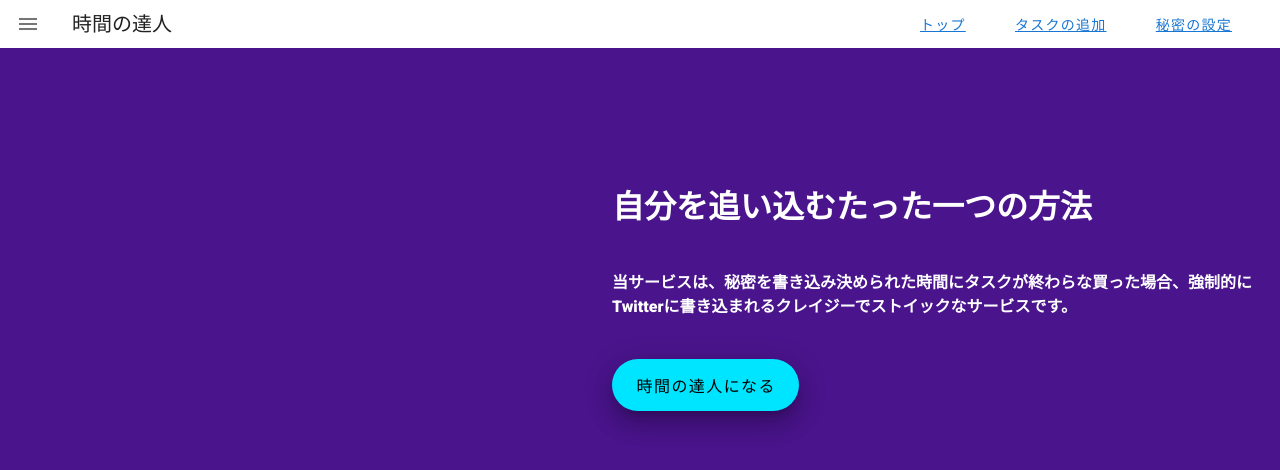
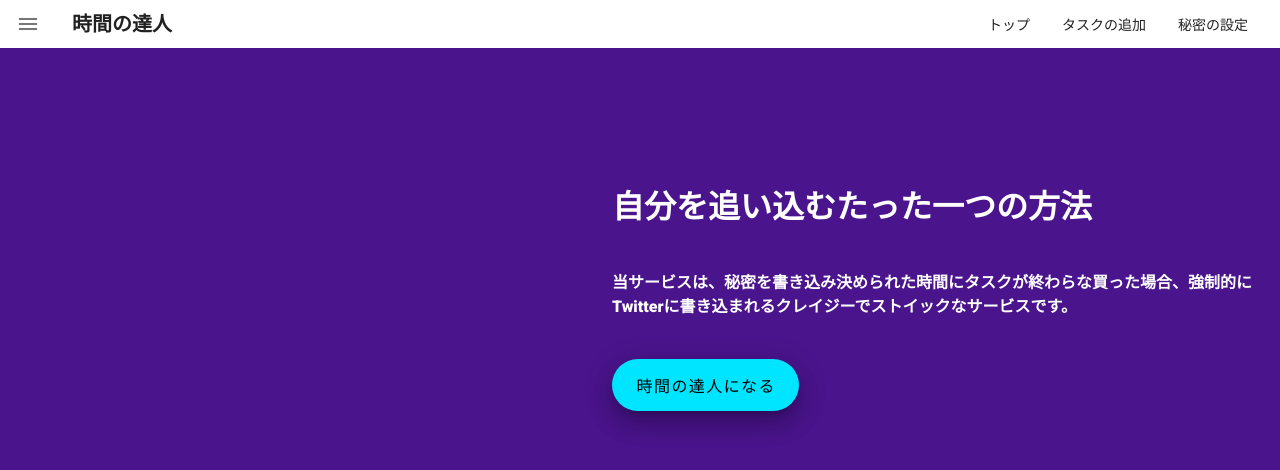
Before and after one commit to ToruTamahashi/AutumunHack2020, a Vue app in the folder vueproject/: page / in a window 1280 px wide. Shown: the top 470 px of the page. Built offline with nearby package versions, Linux system fonts and the light colour scheme.

Commit message:
Headerの完成

```diff
--- a/vueproject/src/components/Header.vue
+++ b/vueproject/src/components/Header.vue
@@ -12,20 +12,20 @@
   <v-toolbar dense>
       <v-app-bar-nav-icon></v-app-bar-nav-icon>
 
-      <v-toolbar-title>時間の達人</v-toolbar-title>
+      <v-toolbar-title class="font-weight-bold">時間の達人</v-toolbar-title>
 
       <v-spacer></v-spacer>
 
       <v-btn text>
-         <router-link to="/">トップ</router-link>
+        <router-link to="/" tag="button">トップ</router-link>
       </v-btn>
 
       <v-btn text>
-        <router-link to="/top">タスクの追加</router-link>
+        <router-link to="/top" tag="button">タスクの追加</router-link>
       </v-btn>
 
       <v-btn text>
-        <router-link to="/user">秘密の設定</router-link>
+        <router-link to="/user" tag="button">秘密の設定</router-link>
       </v-btn>
     </v-toolbar>
   </v-card>
```
